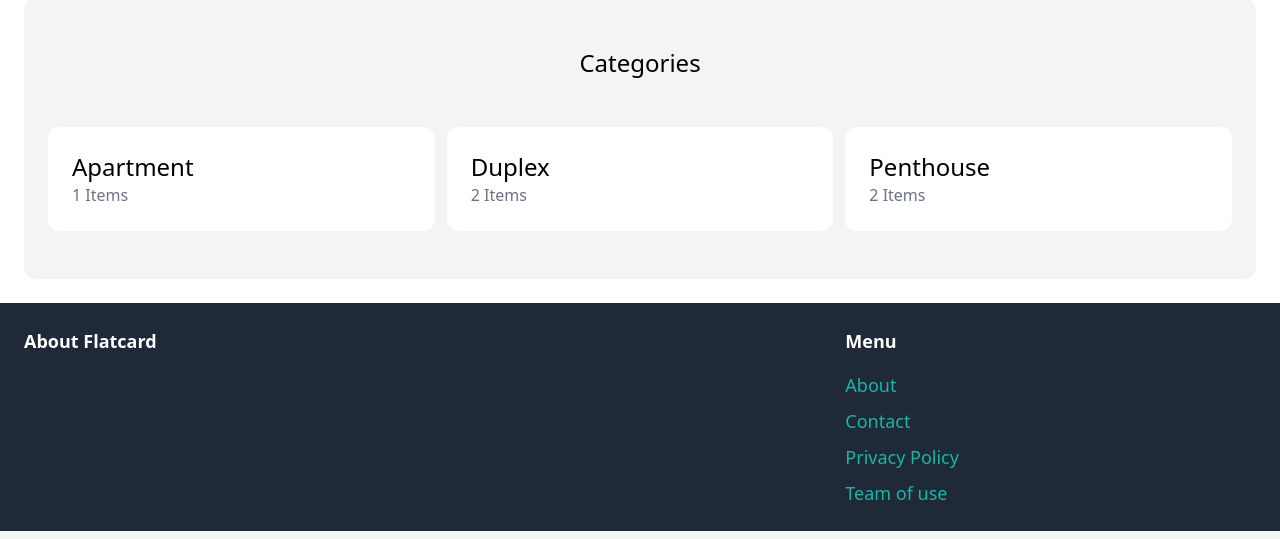
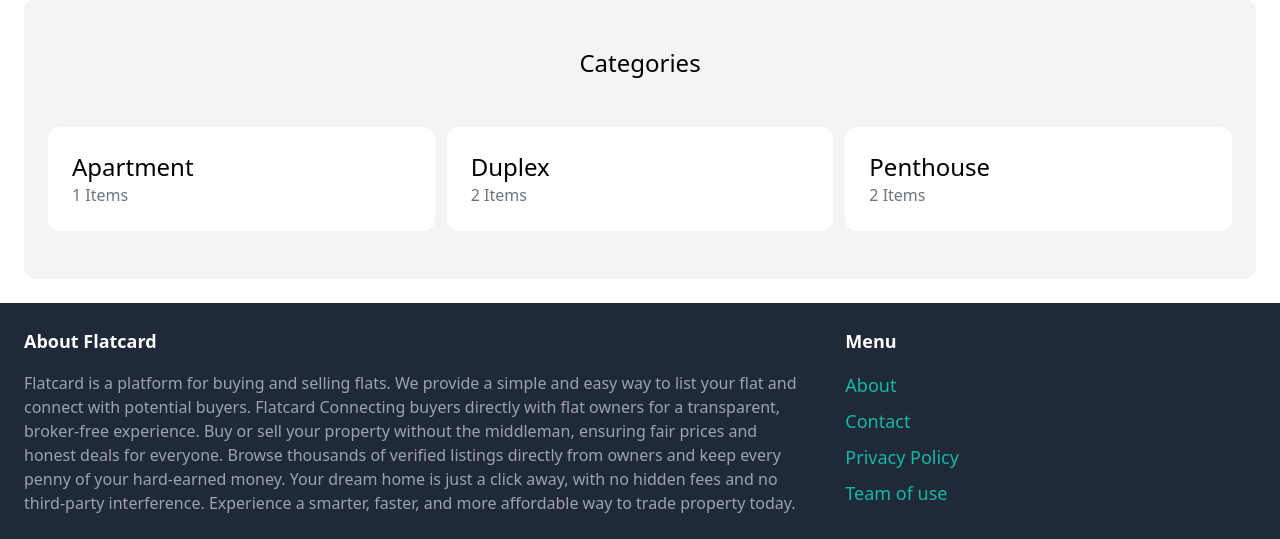
Before and after one commit to AnkanDebnath2/FLATcard, a Django app: page / in a window 1280 px wide. Shown: the part 1242-1781 px from the top of the page. Run offline with Django 5.2, Linux system fonts and the light colour scheme; data comes from the database, SQL or seed files in the repository; some libraries are stand-ins or nearby versions.

```diff
--- a/flatax/templates/core/base.html
+++ b/flatax/templates/core/base.html
@@ -30,6 +30,7 @@
 <footer class="py-6 px-6 flex justify-between bg-gray-800">
         <div class="w-2/3 pr-10">
             <h3 class="text-lg font-semibold text-white mb-4">About Flatcard</h3>
+            <p class="text-gray-400">Flatcard is a platform for buying and selling flats. We provide a simple and easy way to list your flat and connect with potential buyers. Flatcard Connecting buyers directly with flat owners for a transparent, broker-free experience. Buy or sell your property without the middleman, ensuring fair prices and honest deals for everyone. Browse thousands of verified listings directly from owners and keep every penny of your hard-earned money. Your dream home is just a click away, with no hidden fees and no third-party interference. Experience a smarter, faster, and more affordable way to trade property today.</p>
         </div>
 
         <div class="w-1/3">
```
